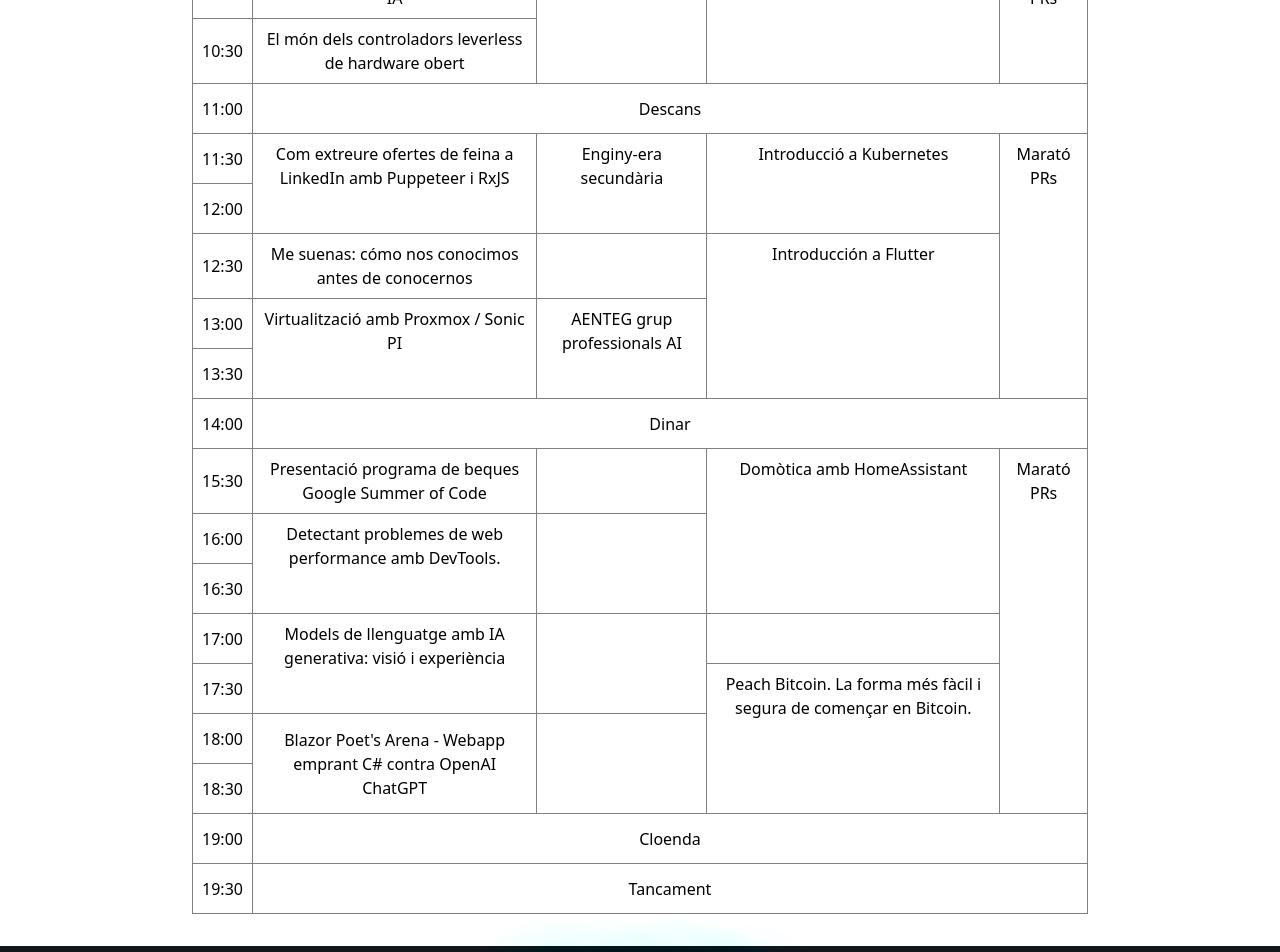
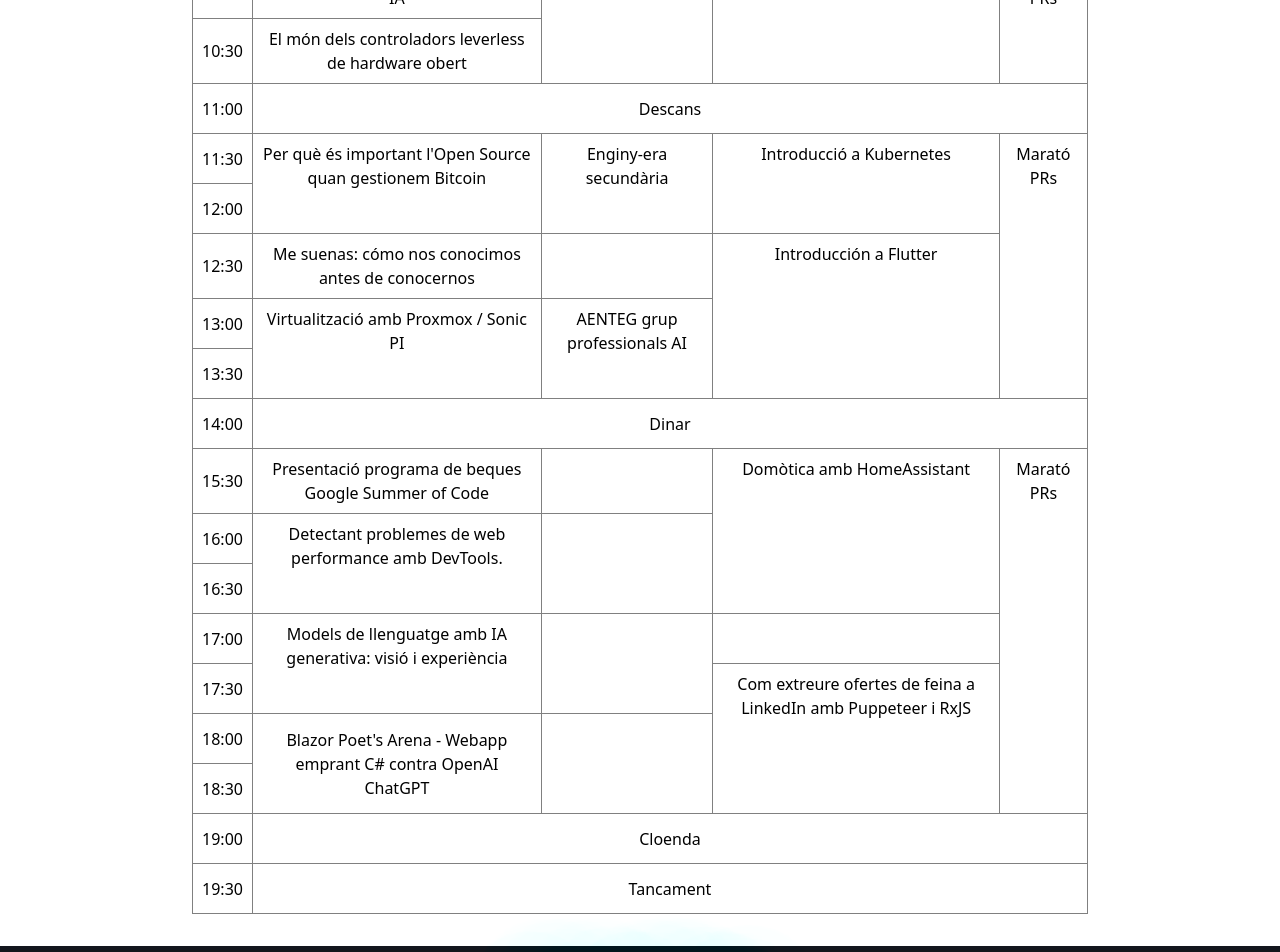
Before and after one commit to GeeksCAT/hacktoberfest-web-2022, a Vue app: page / in a window 1280 px wide. Shown: the part 1900-2852 px from the top of the page. Built offline with nearby package versions, Linux system fonts and the light colour scheme; what @formkit/vue would draw is missing.

Commit message:
feat(diary): swap and rename events (#14)

```diff
--- a/src/components/Sections/SDiary.vue
+++ b/src/components/Sections/SDiary.vue
@@ -54,7 +54,7 @@ import ASection from '../Atoms/ASection.vue'
           </tr>
           <tr>
             <td>11:30</td>
-            <td rowspan="2" valign="top">Com extreure ofertes de feina a LinkedIn amb Puppeteer i RxJS </td>
+            <td rowspan="2" valign="top">Per què és important l'Open Source quan gestionem Bitcoin</td>
             <td rowspan="2" valign="top">Enginy-era secundària</td>
             <td rowspan="2" valign="top">Introducció a Kubernetes</td>
             <td rowspan="5" valign="top">Marató PRs</td>
@@ -103,7 +103,7 @@ import ASection from '../Atoms/ASection.vue'
           </tr>
           <tr>
             <td>17:30</td>
-            <td rowspan="3" valign="top">Peach Bitcoin. La forma més fàcil i segura de començar en Bitcoin.</td>
+            <td rowspan="3" valign="top">Com extreure ofertes de feina a LinkedIn amb Puppeteer i RxJS</td>
           </tr>
           <tr>
             <td>18:00</td>
```
